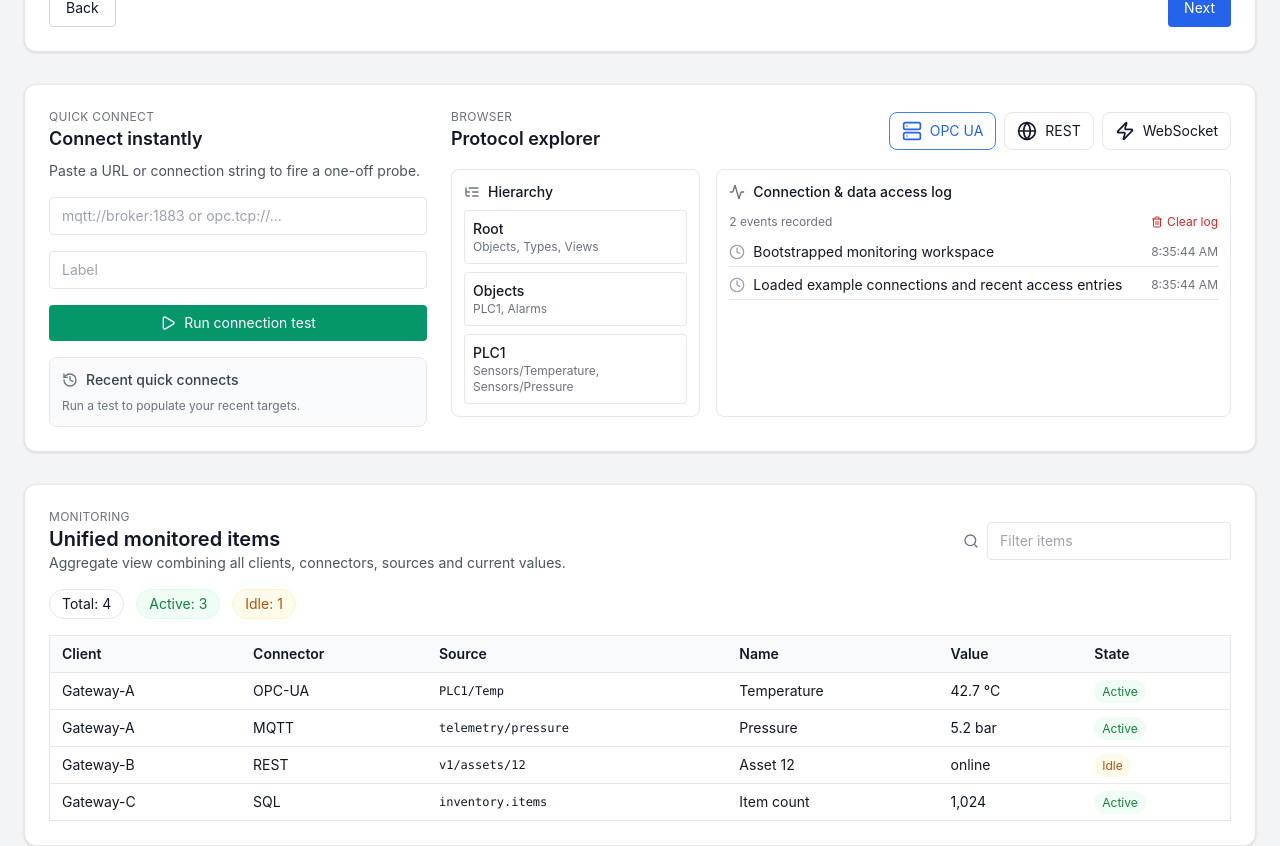
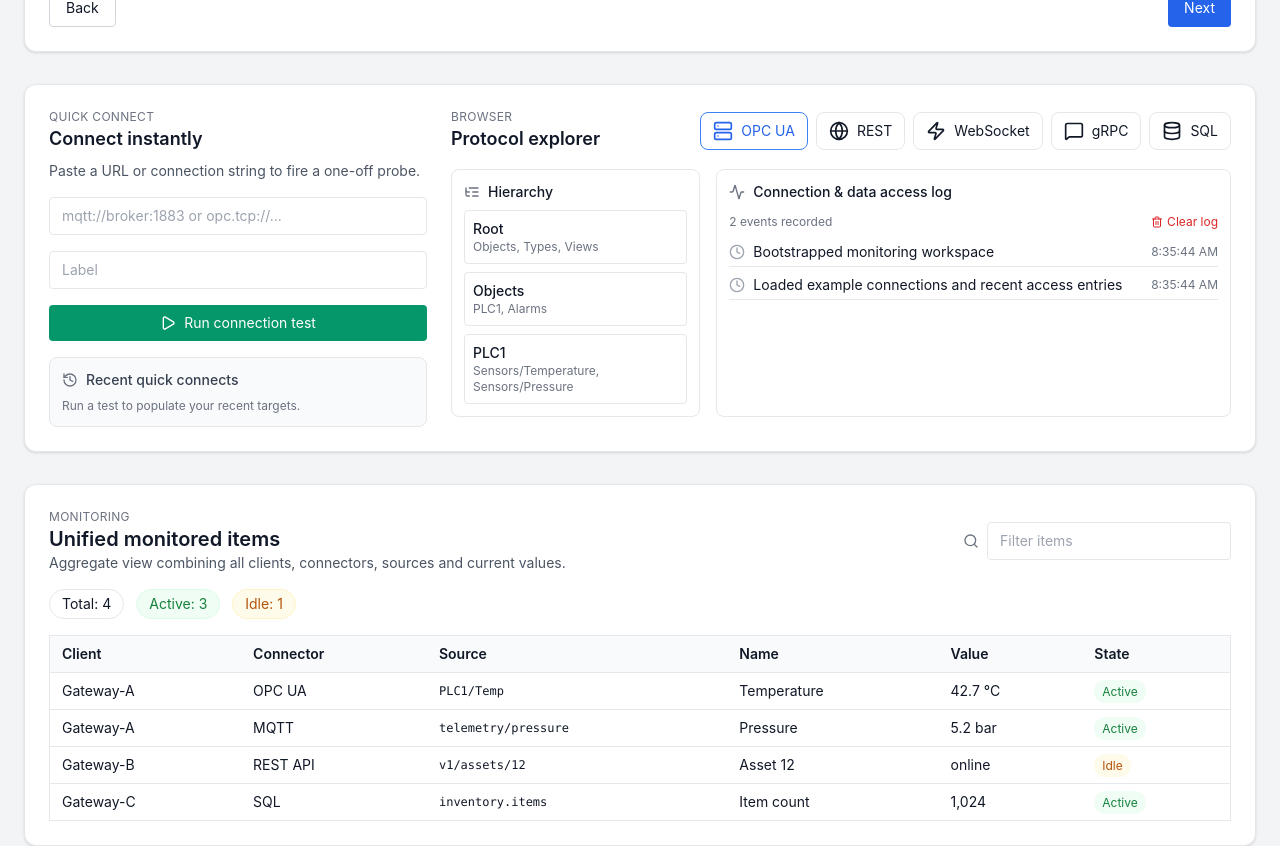
Before and after one commit to MiFreBag/unicon, a React (Vite) app in the folder client/: page / in a window 1280 px wide. Shown: the part 340-1186 px from the top of the page. Built offline with nearby package versions, Linux system fonts and the light colour scheme.

Commit message:
Add protocol explorer improvements

```diff
--- a/client/src/components/ConnectionExperience.jsx
+++ b/client/src/components/ConnectionExperience.jsx
@@ -1,5 +1,5 @@
 import React, { useMemo, useState } from 'react'
-import { Database, Globe, Zap, Server, Clock, Activity, Search, CheckCircle2, Play, ListTree, History, RotateCcw, Trash2 } from 'lucide-react'
+import { Database, Globe, Zap, Server, Clock, Activity, Search, CheckCircle2, Play, ListTree, History, RotateCcw, Trash2, MessageSquare } from 'lucide-react'
 import UniversalTestClient from './UniversalTestClient'
 
 const protocolOptions = [
@@ -20,6 +20,18 @@ const protocolOptions = [
     name: 'WebSocket',
     icon: <Zap className="w-5 h-5" />,
     description: 'Inspect available channels and push diagnostics.'
+  },
+  {
+    id: 'grpc',
+    name: 'gRPC',
+    icon: <MessageSquare className="w-5 h-5" />,
+    description: 'Explore services, methods and call schemas.'
+  },
+  {
+    id: 'sql',
+    name: 'SQL',
+    icon: <Database className="w-5 h-5" />,
+    description: 'Preview schemas, tables and result sets.'
   }
 ]
 
@@ -34,13 +46,21 @@ const mockBrowseTrees = {
   ],
   websocket: [
     { id: 'channels', label: 'Channels', children: ['telemetry', 'alerts', 'audit-log'] }
+  ],
+  grpc: [
+    { id: 'services', label: 'Services', children: ['InventoryService', 'TelemetryService'] },
+    { id: 'InventoryService', label: 'InventoryService', children: ['ListItems', 'UpdateStock'] }
+  ],
+  sql: [
+    { id: 'public', label: 'public', children: ['devices', 'readings', 'events'] },
+    { id: 'devices', label: 'devices', children: ['id', 'name', 'last_seen'] }
   ]
 }
 
 const seededMonitoredItems = [
-  { client: 'Gateway-A', connector: 'OPC-UA', source: 'PLC1/Temp', name: 'Temperature', value: '42.7 °C', state: 'Active' },
+  { client: 'Gateway-A', connector: 'OPC UA', source: 'PLC1/Temp', name: 'Temperature', value: '42.7 °C', state: 'Active' },
   { client: 'Gateway-A', connector: 'MQTT', source: 'telemetry/pressure', name: 'Pressure', value: '5.2 bar', state: 'Active' },
-  { client: 'Gateway-B', connector: 'REST', source: 'v1/assets/12', name: 'Asset 12', value: 'online', state: 'Idle' },
+  { client: 'Gateway-B', connector: 'REST API', source: 'v1/assets/12', name: 'Asset 12', value: 'online', state: 'Idle' },
   { client: 'Gateway-C', connector: 'SQL', source: 'inventory.items', name: 'Item count', value: '1,024', state: 'Active' }
 ]
 
@@ -53,11 +73,20 @@ const ConnectionExperience = () => {
   const [wizardStep, setWizardStep] = useState(1)
   const [dataSource, setDataSource] = useState({ name: '', type: 'OPC UA', host: '', notes: '' })
   const [quickConnect, setQuickConnect] = useState({ url: '', label: '' })
+  const [quickError, setQuickError] = useState('')
   const [quickHistory, setQuickHistory] = useState([])
   const [selectedProtocol, setSelectedProtocol] = useState('opc-ua')
   const [logs, setLogs] = useState(initialLog)
   const [monitoredItems, setMonitoredItems] = useState(seededMonitoredItems)
   const [filter, setFilter] = useState('')
+
+  const endpointPlaceholders = {
+    'OPC UA': 'opc.tcp://hostname:4840',
+    REST: 'https://api.example.com',
+    WebSocket: 'wss://example.com/socket',
+    'gRPC': 'localhost:50051',
+    SQL: 'postgres://user:pass@host:5432/db'
+  }
 
   const filteredItems = useMemo(() => {
     const needle = filter.toLowerCase()
@@ -102,8 +131,12 @@ const ConnectionExperience = () => {
   const handleQuickConnect = (url = quickConnect.url, label = quickConnect.label) => {
     const trimmedUrl = url.trim()
     const trimmedLabel = label.trim()
-    if (!trimmedUrl) return
+    if (!trimmedUrl) {
+      setQuickError('Enter a URL or connection string to start a probe.')
+      return
+    }
 
+    setQuickError('')
     logQuickConnect(trimmedUrl, trimmedLabel)
     setQuickHistory(prev => [
       { id: Date.now(), url: trimmedUrl, label: trimmedLabel, ts: new Date() },
@@ -147,7 +180,7 @@ const ConnectionExperience = () => {
               value={dataSource.type}
               onChange={(e) => setDataSource({ ...dataSource, type: e.target.value })}
             >
-              {['OPC UA', 'REST', 'WebSocket', 'SQL'].map(option => (
+              {['OPC UA', 'REST', 'WebSocket', 'gRPC', 'SQL'].map(option => (
                 <option key={option}>{option}</option>
               ))}
             </select>
@@ -157,7 +190,7 @@ const ConnectionExperience = () => {
             <p className="text-sm font-medium mb-2">2. Endpoint</p>
             <input
               className="w-full border rounded px-3 py-2 text-sm"
-              placeholder="opc.tcp://hostname:4840"
+              placeholder={endpointPlaceholders[dataSource.type] || 'Enter endpoint details'}
               value={dataSource.host}
               onChange={(e) => setDataSource({ ...dataSource, host: e.target.value })}
             />
@@ -203,6 +236,7 @@ const ConnectionExperience = () => {
             value={quickConnect.url}
             onChange={(e) => setQuickConnect({ ...quickConnect, url: e.target.value })}
           />
+          {quickError && <p className="text-xs text-red-600">{quickError}</p>}
           <input
             className="w-full border rounded px-3 py-2 text-sm"
             placeholder="Label"
```
Also changed, not shown: 1 other file (tests, documents, lock files or other folders).
